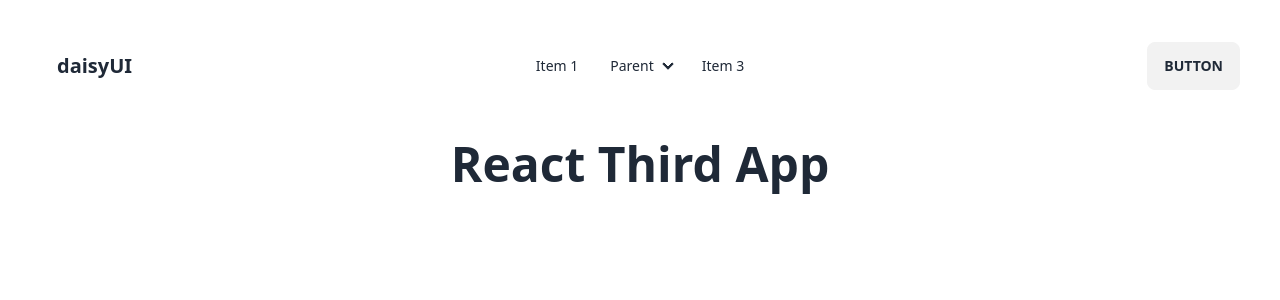
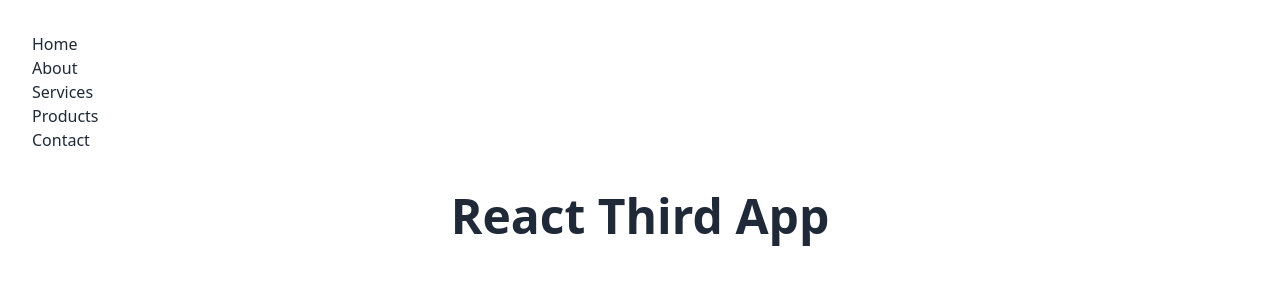
Before and after one commit to AskatAsh/React-JS-Practice, a React (Vite) app in the folder third-react/: page / in a window 1280 px wide. Shown: the top 300 px of the page. Built offline with nearby package versions, Linux system fonts and the light colour scheme.

Commit message:
created a custom navbar with fake routes data

```diff
--- a/third-react/src/App.jsx
+++ b/third-react/src/App.jsx
@@ -1,12 +1,13 @@
 import './App.css'
-import NavBar from './Component/Header/NavBar'
+import CustomNav from './Component/Custom/CustomNav'
+// import NavBar from './Component/Header/NavBar'
 
 function App() {
 
   return (
     <>
-
-      <NavBar></NavBar>
+      <CustomNav></CustomNav>
+      {/* <NavBar></NavBar> */}
       <h1 className='text-5xl font-bold text-center mt-10'>React Third App</h1>
 
     </>
--- a/third-react/src/Component/Custom/CustomNav.jsx
+++ b/third-react/src/Component/Custom/CustomNav.jsx
@@ -1,7 +1,19 @@
 const CustomNav = () => {
+    const routesData = [
+        { id: 1, name: "Home", path: "/" },
+        { id: 2, name: "About", path: "/about" },
+        { id: 3, name: "Services", path: "/services" },
+        { id: 4, name: "Products", path: "/products" },
+        { id: 5, name: "Contact", path: "/contact" }
+    ];
+
     return (
         <nav>
-
+            <ul>
+                {
+                    routesData.map(route => <li key={route.id}><a href={route.path}>{route.name}</a></li>)
+                }
+            </ul>
         </nav>
     );
 };
```
